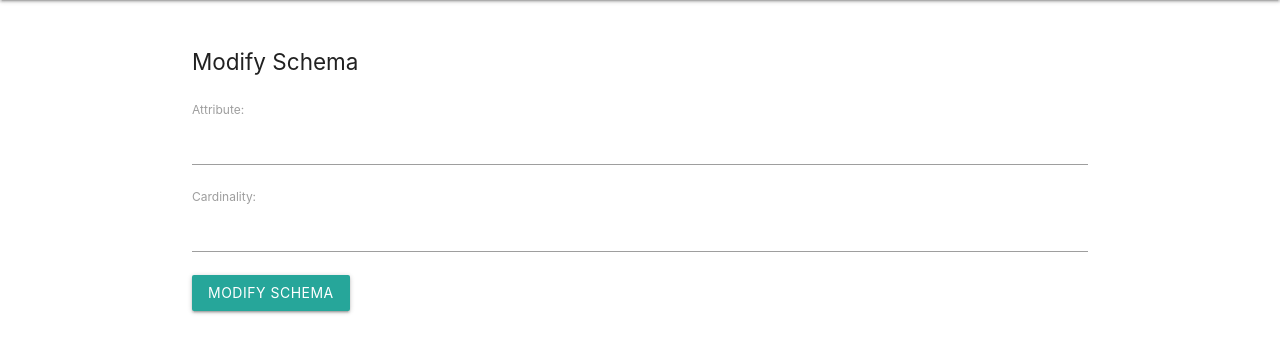
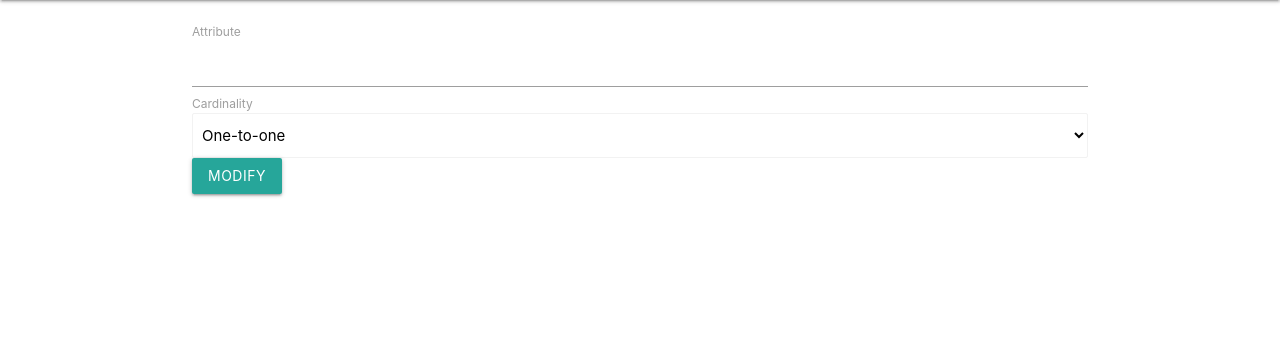
Before and after one commit to Johnaval/Intelie-Python-Challenge, a Django app: page /modify_schema/ in a window 1280 px wide. Shown: the part 64-417 px from the top of the page. Run offline with Django 3.2, Linux system fonts and the light colour scheme; some libraries are stand-ins or nearby versions.

Commit message:
Improvements

```diff
--- a/main/forms.py
+++ b/main/forms.py
@@ -19,7 +19,7 @@ class NewUserForm(UserCreationForm):
 
 class SchemaForm(forms.ModelForm):
     attribute = forms.CharField(max_length=200)
-    cardinality = forms.CharField(max_length=4)
+    cardinality = forms.ChoiceField(choices=(('one', 'one'), ('many', 'many')))
     class Meta:
         model = Schema
         exclude = ()
--- a/main/templates/main/modify_schema.html
+++ b/main/templates/main/modify_schema.html
@@ -1,10 +1,15 @@
 {% extends "main/header.html" %}
 
 {% block content %}
-<p style="font-size:150%">Modify Schema</p>
-  <form method="POST">
+<form method='POST'>
     {% csrf_token %}
-    {{form.as_p}}
-    <button class="btn" type="submit">Modify Schema</button>
-  </form>
+  <label>Attribute</label>
+  <input type="text" name="attribute">
+  <label>Cardinality</label>
+  <select class='browser-default' name='cardinality'>
+    <option value="one">One-to-one</option>
+    <option value="many">One-to-many</option>
+  </select>
+  <button class='btn' type='submit'>Modify</button>
+</form>
 {% endblock %}
--- a/main/views.py
+++ b/main/views.py
@@ -55,20 +55,25 @@ def login_request(request):
 
 def modify_schema(request):
     if request.method == 'POST':
-        form = SchemaForm(request.POST)
-        if form.is_valid():
-            form.save()
-            messages.info(request, 'Schema modified successfully')
-            return redirect('main:homepage')
+        attribute = request.POST.get('attribute')
+        cardinality = request.POST.get('cardinality')
+        attribute_list = [att['attribute'] for att in Schema.objects.all().values('attribute')]
+        if attribute != "":
+            if attribute not in attribute_list:
+                schema = Schema(attribute=attribute, cardinality=cardinality)
+                schema.save()
+                messages.info(request, 'Schema modified successfully')
+                return redirect('main:homepage')
+            else:
+                messages.error(request, 'This attribute already exists')
         else:
             messages.error(request, 'Invalid value')
-    form = SchemaForm()
-    return render(request, 'main/modify_schema.html', {'form':form})
+    return render(request, 'main/modify_schema.html')
 
 def create_entity(request):
     if request.method == 'POST':
         entity_list = [value[0] for value in Entry.objects.order_by().values_list('entity').distinct()]
-        entity = entity_list[-1] + 1
+        entity = entity_list[-1] + 1 if len(entity_list) > 0 else 1
         form = EntryForm(request.POST)
         for field in form:
             value = request.POST.get(field.label)
```
Also changed, not shown: README.md, db.sqlite3.
